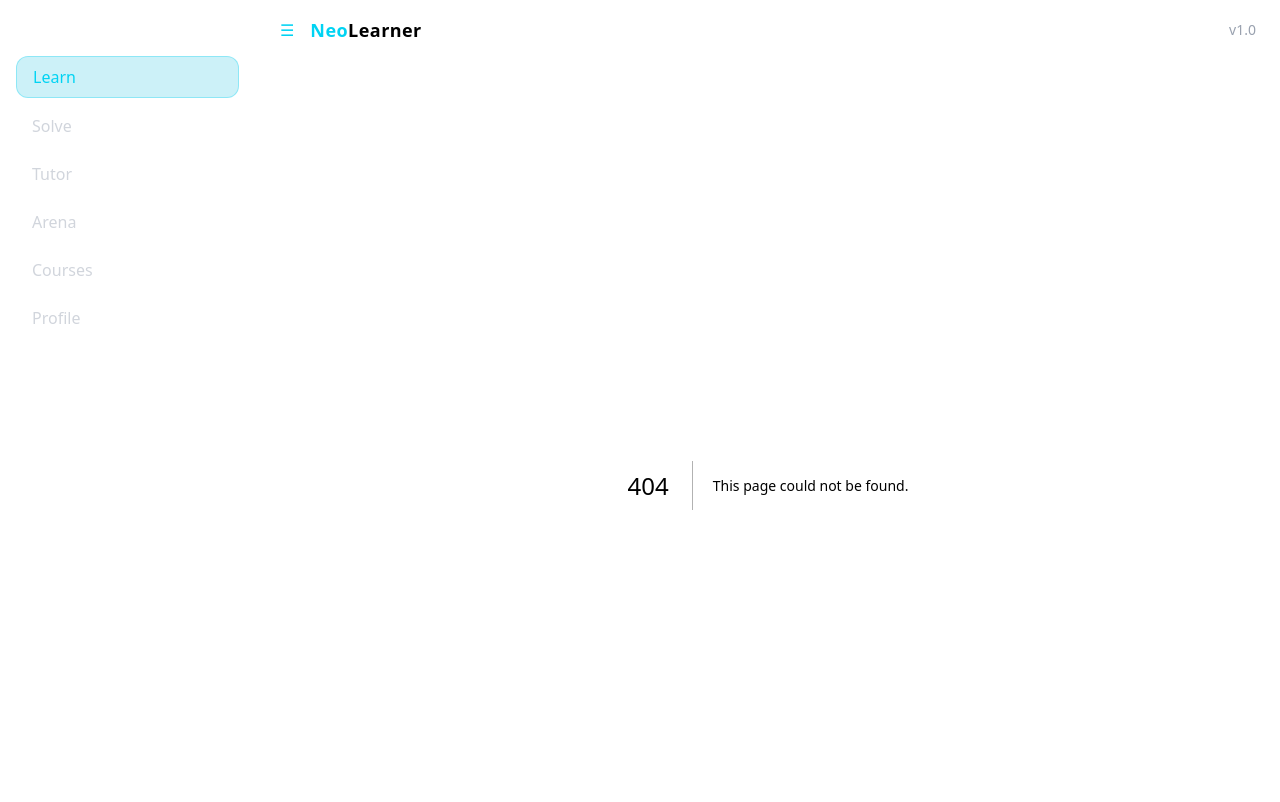
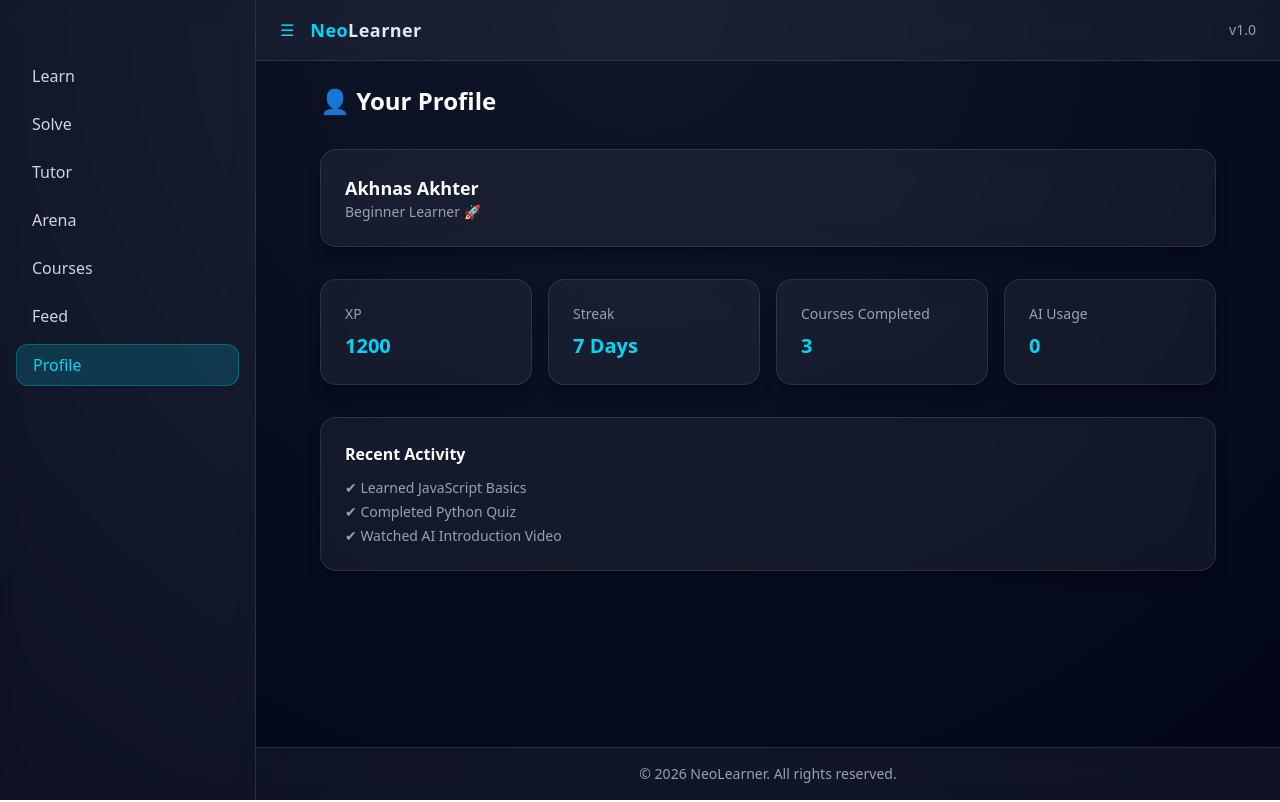
Before and after one commit to neolearner07-aa/neo-learner, a Next.js app: page /profile in a window 1280 px wide. Before the commit this address had no page. Shown: the top 802 px of the page. Built offline with nearby package versions, Linux system fonts and the light colour scheme.

Commit message:
Initial commit - NeoLearner Part 1–10 complete

```diff
--- /dev/null
+++ b/app/feed/page.tsx
@@ -0,0 +1,78 @@
+"use client";
+
+import { useEffect, useState } from "react";
+
+import Spinner from "@/components/ui/spinner";
+import FeedCard from "@/components/feed/feed-card";
+import VideoCard from "@/components/feed/video-card";
+
+import { generateFeed } from "@/services/feed/feed-generator";
+import { FeedItem } from "@/types/feed";
+
+export default function FeedPage() {
+  const [loading, setLoading] = useState(true);
+  const [feed, setFeed] = useState<FeedItem[]>([]);
+
+  useEffect(() => {
+    const timer = setTimeout(() => {
+      // 🔥 Generate feed (mock for now)
+      const data = generateFeed();
+      setFeed(data);
+      setLoading(false);
+    }, 800);
+
+    return () => clearTimeout(timer);
+  }, []);
+
+  return (
+    <div className="flex flex-col gap-6 max-w-3xl mx-auto">
+
+      {/* Title */}
+      <h1 className="text-2xl font-semibold text-white">
+        📚 Learning Feed
+      </h1>
+
+      {/* Loading */}
+      {loading ? (
+        <div className="flex justify-center mt-20">
+          <Spinner />
+        </div>
+      ) : feed.length === 0 ? (
+        <div className="text-center mt-20 text-gray-400">
+          <p>No content available</p>
+          <p className="text-sm mt-2">
+            Try refreshing or exploring other sections 🚀
+          </p>
+        </div>
+      ) : (
+        <div className="flex flex-col gap-6">
+          {feed.map((item) => {
+            if (item.type === "post") {
+              return (
+                <FeedCard
+                  key={item.id}
+                  title={item.title}
+                  description={item.description}
+                  tags={item.tags}
+                />
+              );
+            };
+
+            if (item.type === "video") {
+              return (
+                <VideoCard
+                  key={item.id}
+                  title={item.title}
+                  thumbnail={item.thumbnail!}
+                  videoUrl={item.videoUrl!}
+                />
+              );
+            }
+
+              return null;
+           })}
+        </div>
+      )}
+    </div>
+  );
+}
--- /dev/null
+++ b/app/profile/page.tsx
@@ -0,0 +1,54 @@
+"use client";
+
+import { useState } from "react";
+
+import StatsCard from "@/components/profile/stats-card";
+import Card from "@/components/ui/card";
+import ActivityCard from "@/components/profile/activity-card";
+
+export default function ProfilePage() {
+  // ✅ Lazy initialization (BEST PRACTICE)
+  const [aiUsage] = useState(() => {
+    if (typeof window === "undefined") return 0;
+
+    const stored = localStorage.getItem("ai_usage");
+    return stored ? parseInt(stored) : 0;
+  });
+
+  return (
+    <div className="max-w-4xl mx-auto flex flex-col gap-8">
+
+      {/* Title */}
+      <h1 className="text-2xl font-semibold text-white">
+        👤 Your Profile
+      </h1>
+
+      {/* User Info */}
+      <Card>
+        <h2 className="text-lg text-white font-semibold">
+          Akhnas Akhter
+        </h2>
+        <p className="text-gray-400 text-sm">
+          Beginner Learner 🚀
+        </p>
+      </Card>
+
+      {/* Stats Section */}
+      <div className="grid grid-cols-1 md:grid-cols-4 gap-4">
+        <StatsCard label="XP" value="1200" />
+        <StatsCard label="Streak" value="7 Days" />
+        <StatsCard label="Courses Completed" value="3" />
+        <StatsCard label="AI Usage" value={aiUsage} />
+      </div>
+
+      {/* Activity Section */}
+      <ActivityCard
+        activities={[
+          "Learned JavaScript Basics",
+          "Completed Python Quiz",
+          "Watched AI Introduction Video",
+        ]}
+      />
+    </div>
+  );
+}
--- /dev/null
+++ b/components/feed/feed-card.tsx
@@ -0,0 +1,43 @@
+"use client";
+
+import React from "react";
+import { motion } from "framer-motion";
+import Card from "@/components/ui/card";
+import Badge from "@/components/ui/badge";
+
+type FeedCardProps = {
+  title: string;
+  description: string;
+  tags: string[];
+};
+
+export default function FeedCard({
+  title,
+  description,
+  tags,
+}: FeedCardProps) {
+  return (
+    <motion.div
+      initial={{ opacity: 0, y: 20 }}
+      animate={{ opacity: 1, y: 0 }}
+      transition={{ duration: 0.4 }}
+    >
+      <Card className="flex flex-col gap-4">
+
+        <h2 className="text-lg font-semibold text-white">
+          {title}
+        </h2>
+
+        <p className="text-gray-300 text-sm">
+          {description}
+        </p>
+
+        <div className="flex flex-wrap gap-2">
+          {tags.map((tag, index) => (
+            <Badge key={index}>{tag}</Badge>
+          ))}
+        </div>
+      </Card>
+    </motion.div>
+  );
+}
--- /dev/null
+++ b/components/feed/video-card.tsx
@@ -0,0 +1,51 @@
+"use client";
+
+import React from "react";
+import { motion } from "framer-motion";
+import Card from "@/components/ui/card";
+import Button from "@/components/ui/button";
+
+type VideoCardProps = {
+  title: string;
+  thumbnail: string;
+  videoUrl: string;
+};
+
+export default function VideoCard({
+  title,
+  thumbnail,
+  videoUrl,
+}: VideoCardProps) {
+  const openVideo = () => {
+    window.open(videoUrl, "_blank");
+  };
+
+  return (
+    <motion.div
+      initial={{ opacity: 0, y: 20 }}
+      animate={{ opacity: 1, y: 0 }}
+      transition={{ duration: 0.4 }}
+    >
+      <Card className="flex flex-col gap-4">
+
+        <div className="relative w-full h-[180px] overflow-hidden rounded-xl">
+          <img
+            src={thumbnail}
+            alt={title}
+            className="w-full h-full object-cover"
+          />
+
+          <div className="absolute inset-0 flex items-center justify-center">
+            <Button onClick={openVideo}>
+              ▶ Play
+            </Button>
+          </div>
+        </div>
+
+        <h2 className="text-lg font-semibold text-white">
+          {title}
+        </h2>
+      </Card>
+    </motion.div>
+  );
+}
--- a/components/layout/sidebar.tsx
+++ b/components/layout/sidebar.tsx
@@ -1,16 +1,26 @@
 "use client";
 
 import clsx from "clsx";
-import React, { useState } from "react";
-
-const navItems = ["Learn", "Solve", "Tutor", "Arena", "Courses", "Profile"];
+import React from "react";
+import { useRouter, usePathname } from "next/navigation";
 
 type SidebarProps = {
   isOpen: boolean;
 };
 
+const navItems = [
+  { name: "Learn", path: "/learn" },
+  { name: "Solve", path: "/solve" },
+  { name: "Tutor", path: "/tutor" },
+  { name: "Arena", path: "/arena" },
+  { name: "Courses", path: "/courses" },
+  { name: "Feed", path: "/feed" },
+  { name: "Profile", path: "/profile" },
+];
+
 export default function Sidebar({ isOpen }: SidebarProps) {
-  const [active, setActive] = useState("Learn");
+  const router = useRouter();
+  const pathname = usePathname();
 
   return (
     <aside
@@ -21,21 +31,25 @@ export default function Sidebar({ isOpen }: SidebarProps) {
       )}
     >
       <nav className="flex flex-col gap-2 mt-10 p-4">
-        {navItems.map((item) => (
+        {navItems.map((item) => {
+          const isActive = pathname.startsWith(item.path);
+
+          return (
             <button
-            key={item}
-            onClick={() => setActive(item)}
+              key={item.name}
+              onClick={() => router.push(item.path)}
               className={clsx(
                 "text-left px-4 py-2 rounded-xl transition-all duration-300",
 
-              active === item
+                isActive
                   ? "bg-cyan-500/20 text-cyan-400 border border-cyan-400/30"
                   : "text-gray-300 hover:bg-white/10 hover:text-white"
               )}
             >
-            {item}
+              {item.name}
             </button>
-        ))}
+          );
+        })}
       </nav>
     </aside>
   );
--- /dev/null
+++ b/components/profile/activity-card.tsx
@@ -0,0 +1,34 @@
+"use client";
+
+import React from "react";
+import Card from "@/components/ui/card";
+
+type ActivityCardProps = {
+  activities: string[];
+};
+
+export default function ActivityCard({ activities }: ActivityCardProps) {
+  return (
+    <Card className="flex flex-col gap-3">
+
+      {/* Title */}
+      <h3 className="text-white font-semibold">
+        Recent Activity
+      </h3>
+
+      {/* Activity List */}
+      {activities.length === 0 ? (
+        <p className="text-gray-400 text-sm">
+          No recent activity
+        </p>
+      ) : (
+        <ul className="text-gray-400 text-sm space-y-1">
+          {activities.map((activity, index) => (
+            <li key={index}>✔ {activity}</li>
+          ))}
+        </ul>
+      )}
+
+    </Card>
+  );
+}
--- /dev/null
+++ b/components/profile/stats-card.tsx
@@ -0,0 +1,27 @@
+"use client";
+
+import React from "react";
+import Card from "@/components/ui/card";
+
+type StatsCardProps = {
+  label: string;
+  value: string | number;
+};
+
+export default function StatsCard({ label, value }: StatsCardProps) {
+  return (
+    <Card className="flex flex-col gap-2">
+
+      {/* Label */}
+      <span className="text-sm text-gray-400">
+        {label}
+      </span>
+
+      {/* Value */}
+      <span className="text-xl font-semibold text-cyan-400">
+        {value}
+      </span>
+
+    </Card>
+  );
+}
--- a/services/ai/orchestrator.ts
+++ b/services/ai/orchestrator.ts
@@ -30,12 +30,27 @@ function selectModel(userInput: string): "openai" | "gemini" {
 }
 
 /**
+ * Track AI Usage (localStorage)
+ */
+function trackAIUsage() {
+  if (typeof window === "undefined") return;
+
+  const current = localStorage.getItem("ai_usage");
+  const count = current ? parseInt(current) : 0;
+
+  localStorage.setItem("ai_usage", String(count + 1));
+}
+
+/**
  * Main Orchestrator with Failover
  */
 export async function runAI(
   type: AIType,
   userInput: string
 ): Promise<string> {
+
+    // 📊 Track usage
+  trackAIUsage();
 
   // 🧠 DEV MODE CHECK
   if (process.env.NEXT_PUBLIC_DEV_MODE === "true") {
--- /dev/null
+++ b/services/feed/feed-generator.ts
@@ -0,0 +1,74 @@
+import { FeedItem } from "@/types/feed";
+
+/**
+ * Shuffle array (Fisher-Yates)
+ */
+function shuffle(array: FeedItem[]): FeedItem[] {
+  const arr = [...array];
+
+  for (let i = arr.length - 1; i > 0; i--) {
+    const j = Math.floor(Math.random() * (i + 1));
+    [arr[i], arr[j]] = [arr[j], arr[i]];
+  }
+
+  return arr;
+}
+
+/**
+ * Generate Feed with Basic Ranking
+ */
+export function generateFeed(topic?: string): FeedItem[] {
+  const baseTopics = [
+    topic || "JavaScript",
+    "Python",
+    "AI Basics",
+    "React",
+    "Data Structures",
+  ];
+
+  let feed: FeedItem[] = [];
+
+  baseTopics.forEach((t, index) => {
+    // 📚 Post
+    feed.push({
+      id: `post-${index}`,
+      type: "post",
+      title: `Learn ${t} in 5 Minutes`,
+      description: `A quick and beginner-friendly guide to understand ${t}.`,
+      tags: [t, "Beginner", "Quick Learn"],
+    });
+
+    // 🎥 Video
+    feed.push({
+      id: `video-${index}`,
+      type: "video",
+      title: `${t} Explained Visually`,
+      description: `Watch this simple breakdown of ${t}.`,
+      tags: [t, "Video", "Visual Learning"],
+      thumbnail: "https://via.placeholder.com/300x180",
+      videoUrl: "https://youtube.com",
+    });
+  });
+
+  /**
+   * 🔥 RANKING LOGIC
+   */
+
+  // 1. Prioritize topic (if provided)
+  if (topic) {
+    const prioritized = feed.filter((item) =>
+      item.tags.includes(topic)
+    );
+
+    const others = feed.filter(
+      (item) => !item.tags.includes(topic)
+    );
+
+    feed = [...prioritized, ...others];
+  }
+
+  // 2. Shuffle slightly to avoid monotony
+  feed = shuffle(feed);
+
+  return feed;
+}
--- /dev/null
+++ b/types/feed.ts
@@ -0,0 +1,9 @@
+export type FeedItem = {
+  id: string;
+  type: "post" | "video";
+  title: string;
+  description: string;
+  tags: string[];
+  thumbnail?: string;
+  videoUrl?: string;
+};
```
Lines whose indentation alone changed are shown as unchanged.
